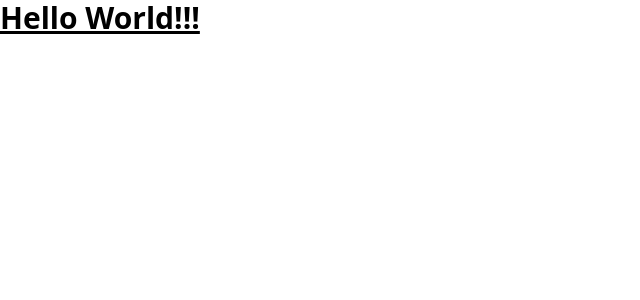
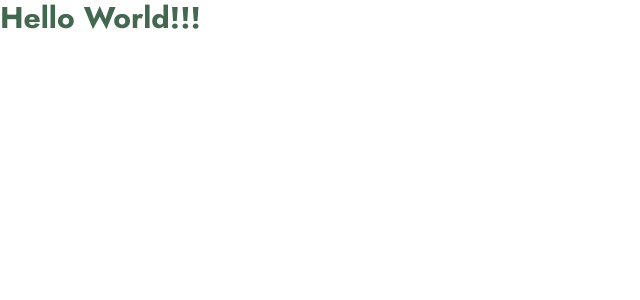
Before and after one commit to muhamdAfzal/Insurance-Company-Web, a React (Vite) app: page / in a window 1280 px wide. Shown: the top 300 px of the page, without its empty margins (0-640 px from the left). Built offline with nearby package versions, Linux system fonts and the light colour scheme.

Commit message:
added fonts and some custom colors

```diff
--- a/src/App.css
+++ b/src/App.css
@@ -40,3 +40,8 @@
 .read-the-docs {
   color: #888;
 } */
+@import url("https://fonts.googleapis.com/css2?family=Jost:ital,wght@0,100..900;1,100..900&display=swap");
+
+body {
+  font-family: "Jost", sans-serif;
+}
--- a/src/App.jsx
+++ b/src/App.jsx
@@ -3,7 +3,7 @@ import "./App.css";
 function App() {
   return (
     <>
-      <h1 className="text-3xl font-bold underline">Hello World!!!</h1>
+      <h1 className="text-3xl font-bold text-secondary">Hello World!!!</h1>
     </>
   );
 }
--- a/tailwind.config.js
+++ b/tailwind.config.js
@@ -2,7 +2,14 @@
 export default {
   content: ["./index.html", "./src/**/*.{js,ts,jsx,tsx}"],
   theme: {
-    extend: {},
+    extend: {
+      colors: {
+        primary: "#12372A",
+        secondary: "#436850",
+        tartiary: "#607274",
+        green: "#43766C",
+      },
+    },
   },
   plugins: [],
 };
```
